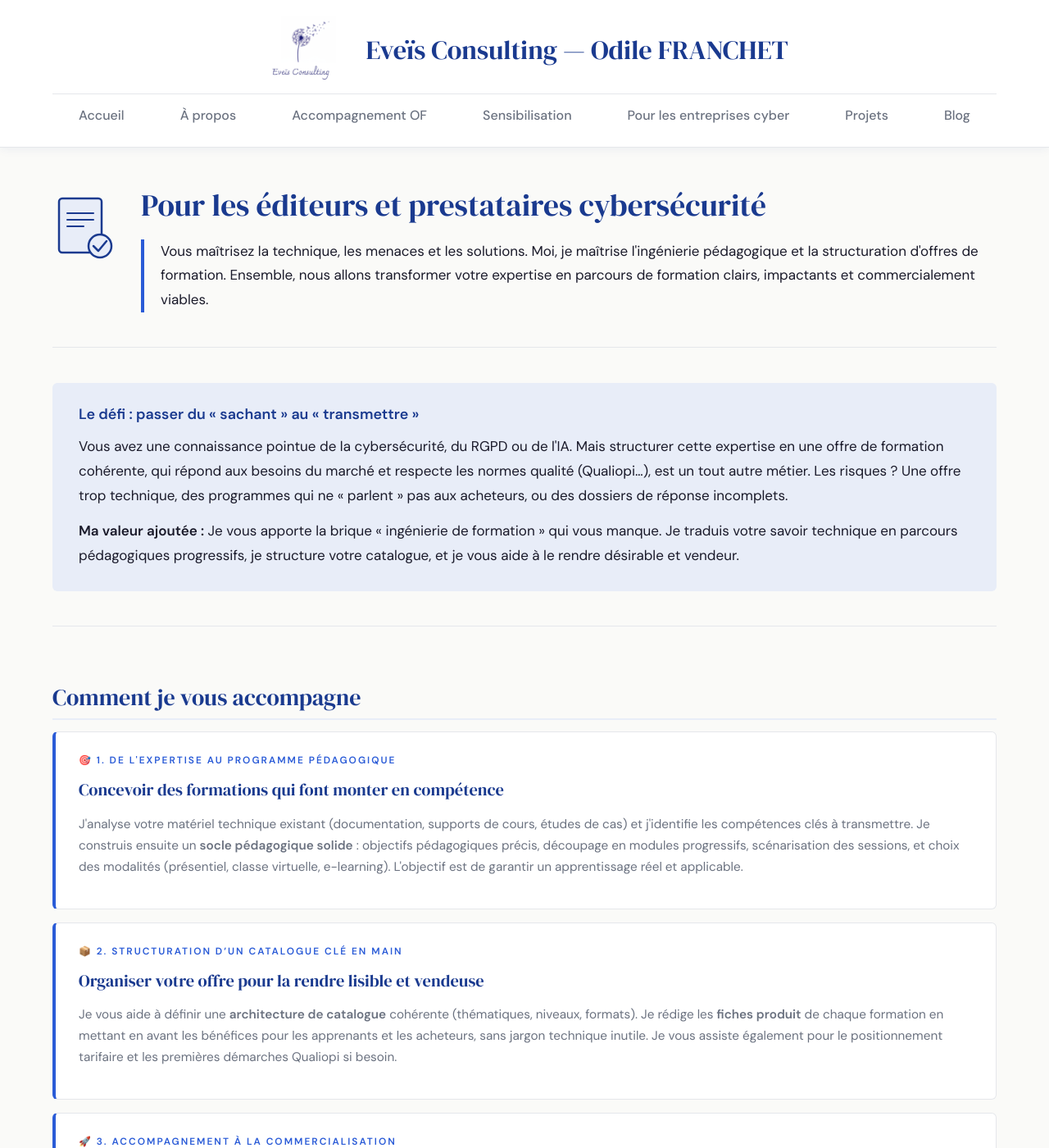
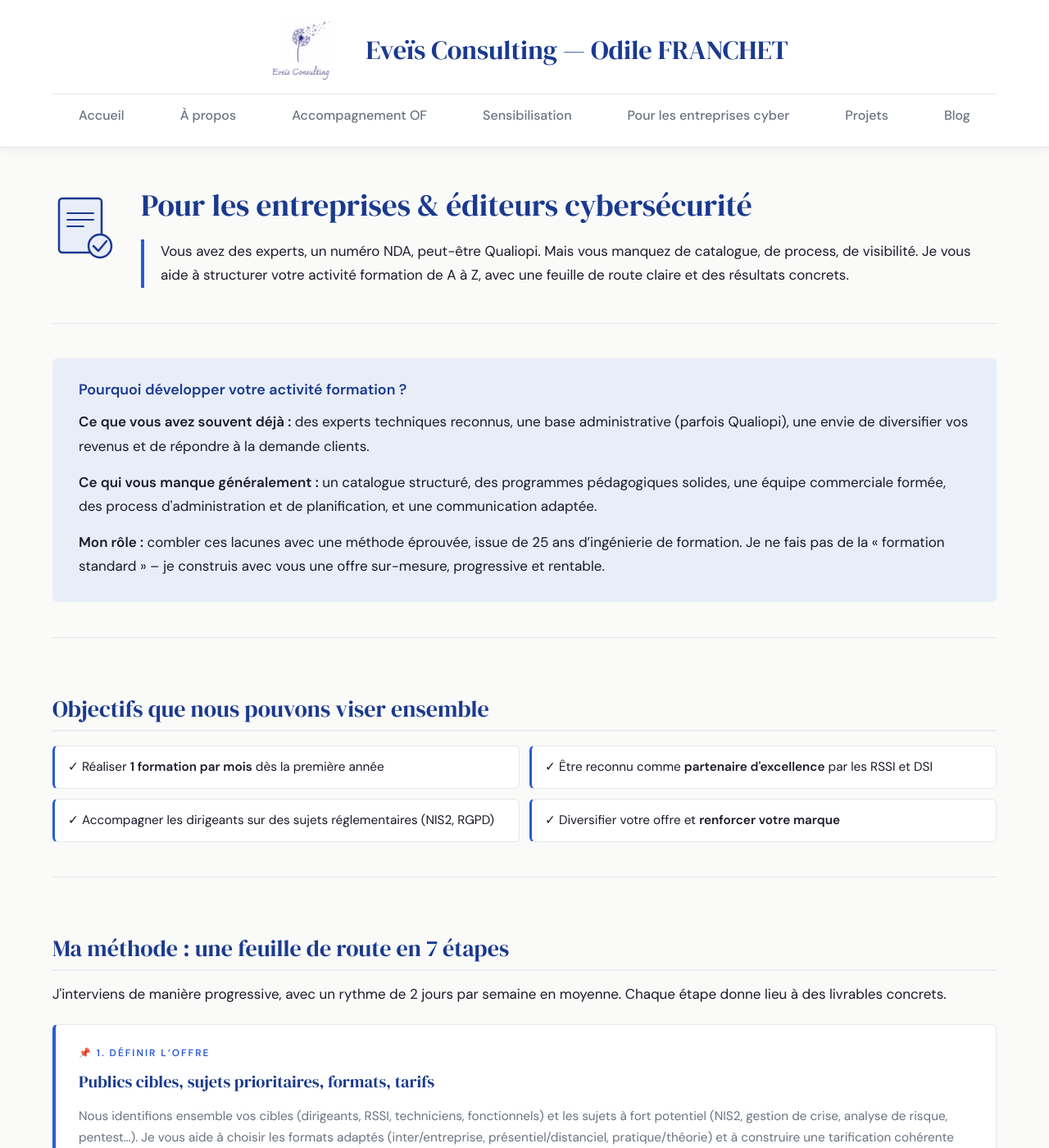
Before and after one commit to ofranchet73/eveis-consulting, a Jekyll site: the page built from dvlptoffre.html, in a window 1280 px wide and 1400 px high. Shown: the whole window at 82% size. Built offline with Jekyll 4.4.1, drawn with Linux system fonts in a browser that asks for light colours; some of the changed text lies outside the part shown.

Commit message:
Update dvlptoffre.html

```diff
--- a/dvlptoffre.html
+++ b/dvlptoffre.html
@@ -1,12 +1,12 @@
 ---
 layout: default
-title: "Pour les entreprises cyber — Création et structuration d'offre de formation"
+title: "Pour les entreprises cyber — Développement de votre offre de formation"
 ---
 
 <div class="page-wrap">
   <div class="page-body">
 
-    <!-- En-tête avec le picto SVG (je reprends le même que sur les autres pages) -->
+    <!-- En-tête avec picto SVG -->
     <div class="prestation-hero">
       <svg class="prestation-picto" viewBox="0 0 80 90" xmlns="http://www.w3.org/2000/svg">
         <rect x="8" y="10" width="52" height="66" rx="4" fill="#e8edf8" stroke="#1a3a8f" stroke-width="2.5"/>
@@ -17,105 +17,137 @@
         <polyline points="50,68 56,74 66,62" fill="none" stroke="#1a3a8f" stroke-width="2.5" stroke-linecap="round" stroke-linejoin="round"/>
       </svg>
       <div class="prestation-hero-text">
-        <h1>Pour les éditeurs et prestataires cybersécurité</h1>
-        <p class="page-intro">Vous maîtrisez la technique, les menaces et les solutions. Moi, je maîtrise l'ingénierie pédagogique et la structuration d'offres de formation. Ensemble, nous allons transformer votre expertise en parcours de formation clairs, impactants et commercialement viables.</p>
+        <h1>Pour les entreprises & éditeurs cybersécurité</h1>
+        <p class="page-intro">Vous avez des experts, un numéro NDA, peut-être Qualiopi. Mais vous manquez de catalogue, de process, de visibilité. Je vous aide à structurer votre activité formation de A à Z, avec une feuille de route claire et des résultats concrets.</p>
       </div>
     </div>
 
     <hr>
 
-    <!-- Bloc 1 : Le constat / le problème -->
+    <!-- Constat / But -->
     <div class="encadre-pourquoi">
-      <h3>Le défi : passer du « sachant » au « transmettre »</h3>
-      <p>Vous avez une connaissance pointue de la cybersécurité, du RGPD ou de l'IA. Mais structurer cette expertise en une offre de formation cohérente, qui répond aux besoins du marché et respecte les normes qualité (Qualiopi…), est un tout autre métier. Les risques ? Une offre trop technique, des programmes qui ne « parlent » pas aux acheteurs, ou des dossiers de réponse incomplets.</p>
-      <p><strong>Ma valeur ajoutée :</strong> Je vous apporte la brique « ingénierie de formation » qui vous manque. Je traduis votre savoir technique en parcours pédagogiques progressifs, je structure votre catalogue, et je vous aide à le rendre désirable et vendeur.</p>
+      <h3>Pourquoi développer votre activité formation ?</h3>
+      <p><strong>Ce que vous avez souvent déjà :</strong> des experts techniques reconnus, une base administrative (parfois Qualiopi), une envie de diversifier vos revenus et de répondre à la demande clients.</p>
+      <p><strong>Ce qui vous manque généralement :</strong> un catalogue structuré, des programmes pédagogiques solides, une équipe commerciale formée, des process d'administration et de planification, et une communication adaptée.</p>
+      <p><strong>Mon rôle :</strong> combler ces lacunes avec une méthode éprouvée, issue de 25 ans d’ingénierie de formation. Je ne fais pas de la « formation standard » – je construis avec vous une offre sur-mesure, progressive et rentable.</p>
     </div>
 
     <hr>
 
-    <!-- Section 2 : Mes services / Étapes (en cartes) -->
-    <h2>Comment je vous accompagne</h2>
-
-    <div class="projet-card">
-      <div class="projet-tag">🎯 1. De l'expertise au programme pédagogique</div>
-      <div class="projet-titre">Concevoir des formations qui font monter en compétence</div>
-      <div class="projet-desc">J'analyse votre matériel technique existant (documentation, supports de cours, études de cas) et j'identifie les compétences clés à transmettre. Je construis ensuite un <strong>socle pédagogique solide</strong> : objectifs pédagogiques précis, découpage en modules progressifs, scénarisation des sessions, et choix des modalités (présentiel, classe virtuelle, e-learning). L'objectif est de garantir un apprentissage réel et applicable.</div>
-    </div>
-
-    <div class="projet-card">
-      <div class="projet-tag">📦 2. Structuration d’un catalogue clé en main</div>
-      <div class="projet-titre">Organiser votre offre pour la rendre lisible et vendeuse</div>
-      <div class="projet-desc">Je vous aide à définir une <strong>architecture de catalogue</strong> cohérente (thématiques, niveaux, formats). Je rédige les <strong>fiches produit</strong> de chaque formation en mettant en avant les bénéfices pour les apprenants et les acheteurs, sans jargon technique inutile. Je vous assiste également pour le positionnement tarifaire et les premières démarches Qualiopi si besoin.</div>
-    </div>
-
-    <div class="projet-card">
-      <div class="projet-tag">🚀 3. Accompagnement à la commercialisation</div>
-      <div class="projet-titre">Former vos équipes pour mieux vendre</div>
-      <div class="projet-desc">Une offre structurée ne suffit pas : il faut la faire connaître et la vendre. Je peux <strong>former vos équipes commerciales</strong> à la présentation et à la vente de formations techniques. Je vous fournis également des <strong>argumentaires types</strong> et des <strong>réponses à objections</strong> pour faciliter le travail de vos commerciaux.</div>
+    <!-- Objectifs visés (exemple) -->
+    <h2>Objectifs que nous pouvons viser ensemble</h2>
+    <div class="apports-grid">
+      <div class="apport-card">✓ Réaliser <strong>1 formation par mois</strong> dès la première année</div>
+      <div class="apport-card">✓ Être reconnu comme <strong>partenaire d'excellence</strong> par les RSSI et DSI</div>
+      <div class="apport-card">✓ Accompagner les dirigeants sur des sujets réglementaires (NIS2, RGPD)</div>
+      <div class="apport-card">✓ Diversifier votre offre et <strong>renforcer votre marque</strong></div>
     </div>
 
     <hr>
 
-    <!-- Section 3 : Deux modalités d'intervention -->
-    <h2>Deux modalités d'accompagnement</h2>
-    <p>Je m'adapte à votre niveau d'avancement et à vos besoins.</p>
+    <!-- Plan d'action structuré (inspiré de Neotrust) -->
+    <h2>Ma méthode : une feuille de route en 7 étapes</h2>
+    <p>J'interviens de manière progressive, avec un rythme de 2 jours par semaine en moyenne. Chaque étape donne lieu à des livrables concrets.</p>
 
-    <div class="prestation-bloc">
-      <div class="prestation-content">
-        <div class="prestation-num">A</div>
-        <div class="prestation-text">
-          <h2>Accompagnement complet « Offre clé en main »</h2>
-          <p class="prestation-accroche">Idéal si vous partez de zéro ou souhaitez une refonte profonde.</p>
-          <ul>
-            <li>Diagnostic de votre expertise et de votre marché cible</li>
-            <li>Conception pédagogique de 1 à 3 programmes courts</li>
-            <li>Structuration du catalogue et rédaction des fiches produit</li>
-            <li>Accompagnement Qualiopi (process et documentation)</li>
-            <li>Formation des équipes commerciales</li>
-          </ul>
-          <div class="prestation-resultat"><strong>Durée :</strong> 3 à 6 mois. <a href="mailto:ofranchet@gmail.com">Demander un devis →</a></div>
-        </div>
-      </div>
+    <div class="projet-card">
+      <div class="projet-tag">📌 1. Définir l’offre</div>
+      <div class="projet-titre">Publics cibles, sujets prioritaires, formats, tarifs</div>
+      <div class="projet-desc">Nous identifions ensemble vos cibles (dirigeants, RSSI, techniciens, fonctionnels) et les sujets à fort potentiel (NIS2, gestion de crise, analyse de risque, pentest…). Je vous aide à choisir les formats adaptés (inter/entreprise, présentiel/distanciel, pratique/théorie) et à construire une tarification cohérente (coût complet, seuil de rentabilité, prix cible). <strong>Livrable : une matrice d’offre validée.</strong></div>
     </div>
 
-    <div class="prestation-bloc prestation-bloc--marque-blanche">
-      <div class="prestation-content">
-        <div class="prestation-num prestation-num--special">B</div>
-        <div class="prestation-text">
-          <h2>Accompagnement à la carte</h2>
-          <p class="prestation-accroche">Vous avez déjà une base ? Je n'interviens que sur les briques manquantes.</p>
-          <ul>
-            <li>Audit de votre offre actuelle et recommandations</li>
-            <li>Création d'un programme spécifique</li>
-            <li>Rédaction de fiches produit ou d'argumentaires commerciaux</li>
-            <li>Formation commerciale ponctuelle</li>
-            <li>Assistance sur un dossier de réponse à appel d’offres</li>
-          </ul>
-          <div class="prestation-resultat"><strong>Tarif :</strong> sur devis, au forfait ou au jour.</div>
-        </div>
-      </div>
+    <div class="projet-card">
+      <div class="projet-tag">📚 2. Développer un mini‑catalogue</div>
+      <div class="projet-titre">5 formations tests, prêtes à être commercialisées</div>
+      <div class="projet-desc">Pour chaque formation : titre, durée, public, prérequis, contenu timé (demi‑journée par demi‑journée), supports attendus (slides, livret, lab), évaluation des prérequis, suivi des acquis. Je rédige les fiches produit et prépare les dossiers de validation. <strong>Livrable : un catalogue de 5 formations clés en main.</strong></div>
+    </div>
+
+    <div class="projet-card">
+      <div class="projet-tag">🎓 3. Former / accompagner l’équipe vente</div>
+      <div class="projet-titre">Sensibilisation, argumentaires, procédures</div>
+      <div class="projet-desc">Je forme vos commerciaux aux spécificités de la formation (Qualiopi, délai de rétractation, émargement, attestation). Je co‑construis des argumentaires par formation (bénéfices clients, différenciants) et une procédure simple : devis → convention → inscription → convocation. <strong>Livrable : équipe commerciale autonome sur la partie formation.</strong></div>
+    </div>
+
+    <div class="projet-card">
+      <div class="projet-tag">👨‍🏫 4. Identifier / piloter l’équipe formateurs</div>
+      <div class="projet-titre">Recrutement, tests, suivi qualité</div>
+      <div class="projet-desc">Je vous aide à sélectionner vos formateurs (test technique avec un référent Neotrust + micro‑teaching sur la pédagogie). Je construis un livret formateur (attentes, templates, droits, devis type). J’organise des points de suivi et de relecture des supports. <strong>Livrable : un vivier de formateurs qualifiés et un process de pilotage.</strong></div>
+    </div>
+
+    <div class="projet-card">
+      <div class="projet-tag">📋 5. Piloter l’administration des ventes</div>
+      <div class="projet-titre">Procédures écrites pour l’inscription, l’émargement, la facturation</div>
+      <div class="projet-desc">Je formalise des procédures simples mais robustes : inscription et convocation, émargement numérique et attestation, facturation et relance. Je forme la personne référente en interne. <strong>Livrable : un manuel des procédures administratives.</strong></div>
+    </div>
+
+    <div class="projet-card">
+      <div class="projet-tag">📅 6. Planifier / suivre les sessions</div>
+      <div class="projet-titre">Réservation, seuil de décision, annulation</div>
+      <div class="projet-desc">Je mets en place une méthode de planification : réservation des dates avec les formateurs, règle de décision (ex : seuil mini de 4 stagiaires à J‑14), process de confirmation/annulation et notification, suivi post‑formation (évaluations, attestations, facture). <strong>Livrable : un tableau de bord de pilotage des sessions.</strong></div>
+    </div>
+
+    <div class="projet-card">
+      <div class="projet-tag">🌐 7. Site web & communication</div>
+      <div class="projet-titre">Refonte de la page formation, plan de com, calendrier éditorial</div>
+      <div class="projet-desc">Je vous aide à refondre votre page formation (catalogue, modalités, témoignages). Je vous propose un plan de communication (lancement, campagnes LinkedIn, newsletter client) et un calendrier éditorial (ex : 1 publication/semaine sur vos formations). <strong>Livrable : une vitrine en ligne attractive et un plan d’action com.</strong></div>
     </div>
 
     <hr>
 
-    <!-- Section 4 : CTA -->
+    <!-- Ce que j'attends du client -->
+    <div class="encadre-approche">
+      <h3>Ce que j’attends de vous</h3>
+      <ul style="color: rgba(255,255,255,0.85); margin-bottom: 0;">
+        <li>Une <strong>personne décisionnaire</strong> pour valider la définition de l’offre (cibles, sujets, formats, tarifs)</li>
+        <li>Un <strong>référent technique</strong> pour valider les programmes et évaluer les formateurs</li>
+        <li>Une <strong>short‑list de formateurs candidats</strong> (ou des pistes pour les recruter)</li>
+        <li>Une <strong>personne référente pour l’administration</strong> des ventes</li>
+        <li>Un <strong>référent site web / communication</strong> (même partiel)</li>
+      </ul>
+      <p style="margin-top: 1.2rem; color: rgba(255,255,255,0.9);">Mon approche est collaborative : je n’avance pas sans vous, mais je vous évite de vous disperser. Je pose la méthode, vous apportez l’expertise métier.</p>
+    </div>
+
+    <hr>
+
+    <!-- Estimation de charge -->
+    <h2>Estimation de charge et modalités</h2>
+    <p>Pour un accompagnement complet (7 étapes), je propose un rythme de <strong>2 jours par semaine</strong> sur une période de 3 à 4 mois, soit environ <strong>22 jours de prestation</strong>. Ce volume peut être adapté selon votre besoin (accompagnement allégé ou renforcé).</p>
+    <p>Je travaille sur devis, au forfait ou en régulière, selon votre préférence.</p>
+
+    <hr>
+
+    <!-- CTA -->
     <div class="prestation-cta">
-      <p><em>Prêt à structurer votre offre de formation ?</em></p>
-      <a href="mailto:ofranchet@gmail.com">Parlons de votre projet →</a>
+      <p><em>Vous voulez passer de l’expertise technique à une offre de formation structurée ?</em></p>
+      <a href="mailto:ofranchet@gmail.com">Demandez votre feuille de route personnalisée →</a>
     </div>
 
   </div>
 </div>
 
-<!-- Styles additionnels si besoin -->
+<!-- Styles additionnels (cohérence avec les autres pages) -->
 <style>
-/* Harmonisation avec les autres pages */
-.prestation-bloc--marque-blanche {
-    border-left-color: var(--blue);
-    background: var(--blue-light);
+.apports-grid {
+    display: grid;
+    grid-template-columns: repeat(2, 1fr);
+    gap: 12px;
+    margin: 1em 0 2em;
 }
-.prestation-num--special {
-    background: var(--accent);
+.apport-card {
+    background: var(--white);
+    border: 1px solid var(--border);
+    border-left: 3px solid var(--accent);
+    border-radius: var(--radius);
+    padding: 14px 16px;
+    font-size: 0.9em;
+    color: var(--text);
+    line-height: 1.5;
+}
+.encadre-approche ul {
+    padding-left: 1.2rem;
+    margin-bottom: 0;
+}
+.encadre-approche li {
+    margin-bottom: 0.5rem;
 }
 .prestation-cta {
     margin-top: 2.5em;
@@ -123,22 +155,23 @@
     border-top: 1px solid var(--border);
     text-align: center;
 }
-.prestation-cta p {
-    color: var(--muted);
-    margin-bottom: 0.5em;
-}
 .prestation-cta a {
     display: inline-block;
     background: var(--blue);
     color: var(--white) !important;
-    padding: 10px 22px;
+    padding: 12px 28px;
     border-radius: var(--radius);
     font-weight: 500;
-    font-size: 0.9em;
+    font-size: 1em;
     text-decoration: none !important;
     transition: background 0.2s;
 }
 .prestation-cta a:hover {
     background: var(--accent);
 }
+@media (max-width: 680px) {
+    .apports-grid {
+        grid-template-columns: 1fr;
+    }
+}
 </style>
```
